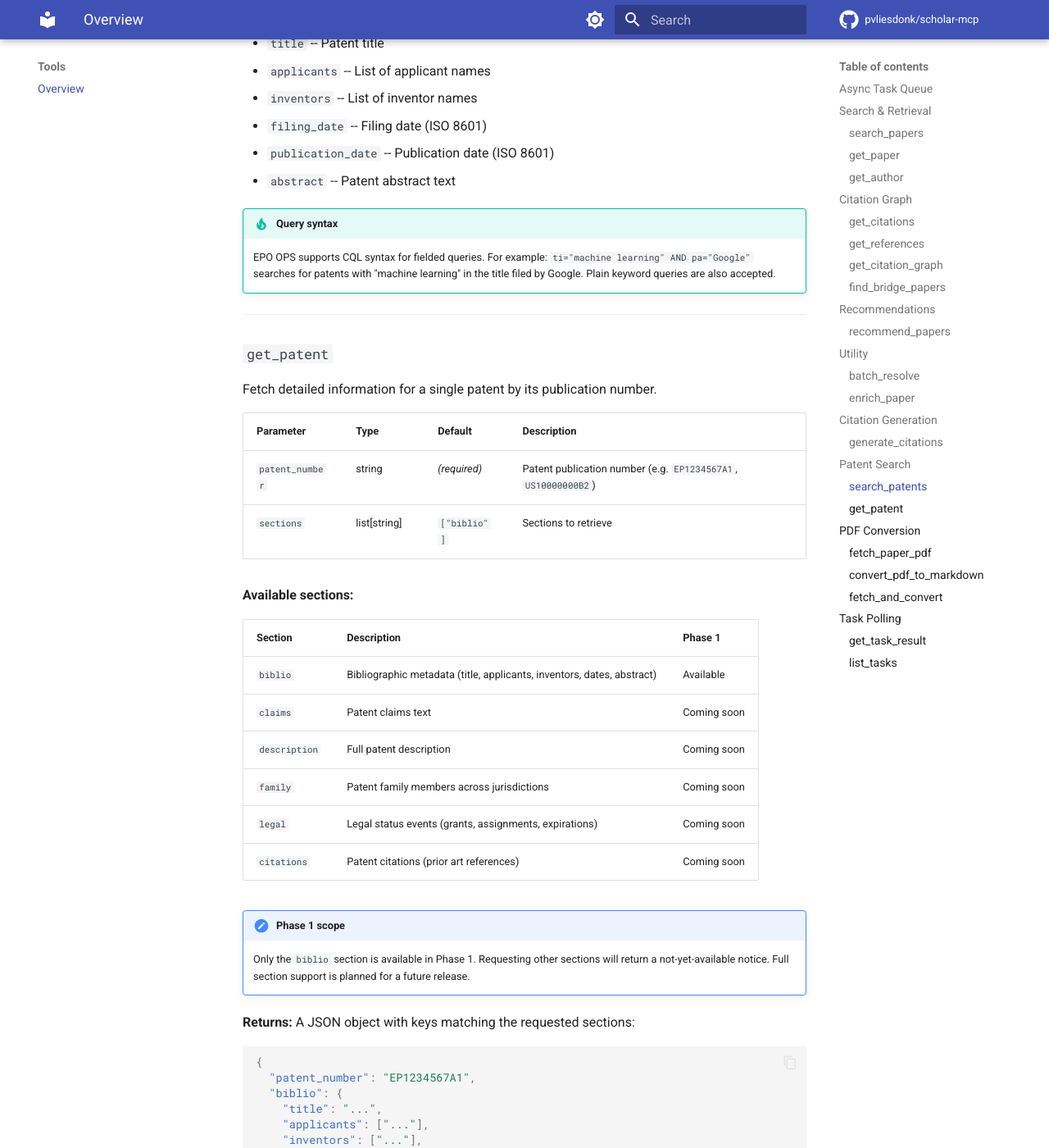
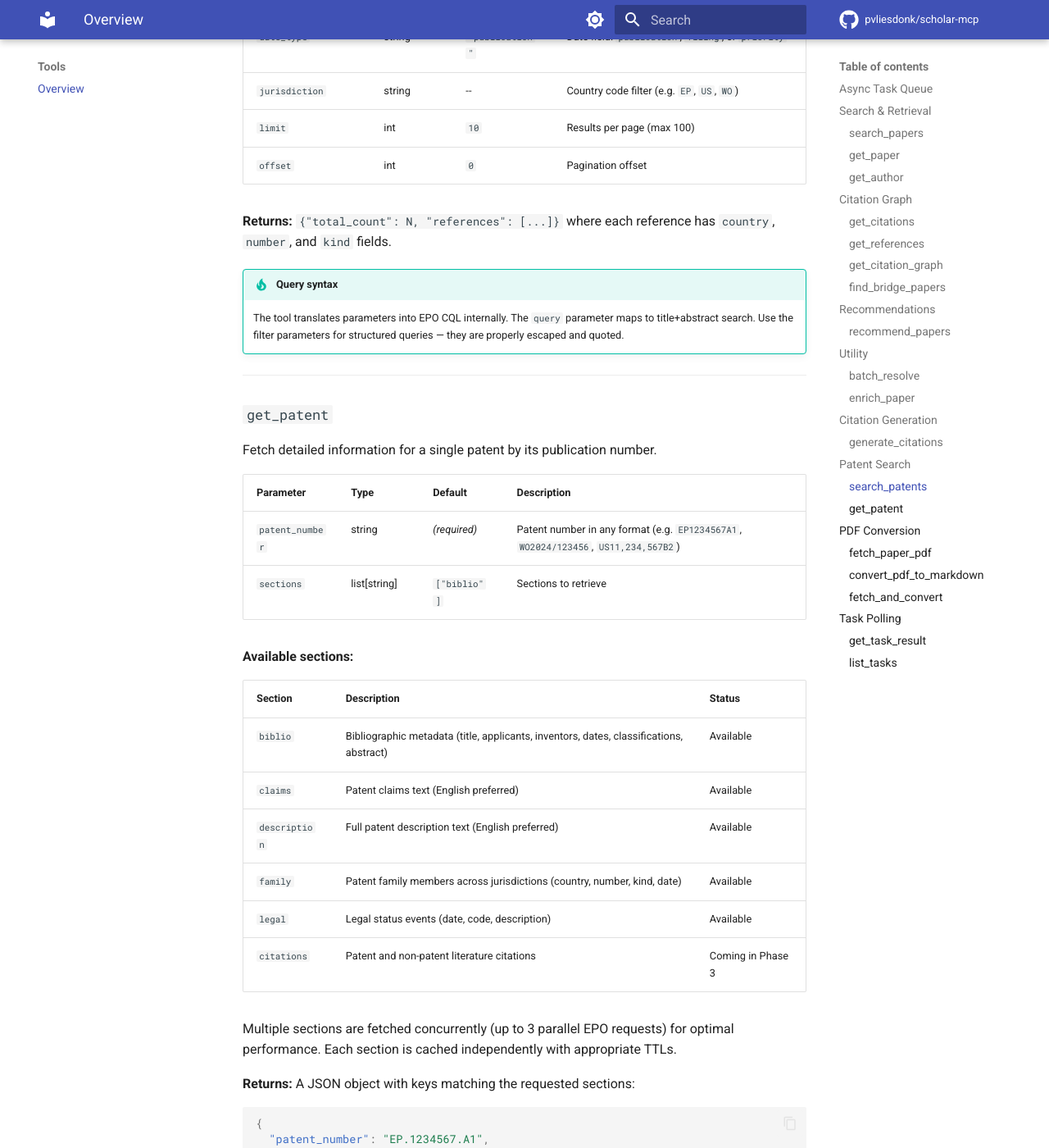
Before and after one commit to pvliesdonk/scholar-mcp, an MkDocs documentation site: the page built from docs/tools/index.md, in a window 1280 px wide and 1400 px high, scrolled down 8666 px. Shown: the whole window at 82% size. Built offline with MkDocs 1.6.1 and Material for MkDocs 9.7.7, drawn with Linux system fonts in a browser that asks for light colours; comment, search, counter and statistics services are not loaded; some of the changed text lies outside the part shown.

Commit message:
docs: update get_patent documentation with all available sections
- Document all search_patents filter parameters
- Update get_patent sections table: claims, description, family, legal
  now marked Available (citations deferred to Phase 3)
- Add example response showing all section types
- Document concurrent fetching and caching behavior

Co-Authored-By: Claude Opus 4.6 <noreply@anthropic.com>

````diff
--- a/docs/tools/index.md
+++ b/docs/tools/index.md
@@ -279,24 +279,21 @@ Search for patents across 100+ patent offices via the EPO Open Patent Services (
 
 | Parameter | Type | Default | Description |
 |---|---|---|---|
-| `query` | string | *(required)* | Patent search query (CQL/Lucene syntax supported) |
+| `query` | string | *(required)* | Natural language or keyword search query |
+| `cpc_classification` | string | -- | CPC classification code filter (e.g. `"H01M10/00"`) |
+| `applicant` | string | -- | Applicant (assignee) name filter |
+| `inventor` | string | -- | Inventor name filter |
+| `date_from` | string | -- | Earliest date (`YYYY-MM-DD`) |
+| `date_to` | string | -- | Latest date (`YYYY-MM-DD`) |
+| `date_type` | string | `"publication"` | Date field: `publication`, `filing`, or `priority` |
+| `jurisdiction` | string | -- | Country code filter (e.g. `EP`, `US`, `WO`) |
 | `limit` | int | `10` | Results per page (max 100) |
 | `offset` | int | `0` | Pagination offset |
 
-**Returns:** `{"data": [...], "total": N}` where each item contains bibliographic metadata for a matching patent.
-
-**Output fields per result:**
-
-- `patent_number` -- EPO-format publication number (e.g. `EP1234567A1`)
-- `title` -- Patent title
-- `applicants` -- List of applicant names
-- `inventors` -- List of inventor names
-- `filing_date` -- Filing date (ISO 8601)
-- `publication_date` -- Publication date (ISO 8601)
-- `abstract` -- Patent abstract text
+**Returns:** `{"total_count": N, "references": [...]}` where each reference has `country`, `number`, and `kind` fields.
 
 !!! tip "Query syntax"
-    EPO OPS supports CQL syntax for fielded queries. For example: `ti="machine learning" AND pa="Google"` searches for patents with "machine learning" in the title filed by Google. Plain keyword queries are also accepted.
+    The tool translates parameters into EPO CQL internally. The `query` parameter maps to title+abstract search. Use the filter parameters for structured queries — they are properly escaped and quoted.
 
 ---
 
@@ -306,36 +303,47 @@ Fetch detailed information for a single patent by its publication number.
 
 | Parameter | Type | Default | Description |
 |---|---|---|---|
-| `patent_number` | string | *(required)* | Patent publication number (e.g. `EP1234567A1`, `US10000000B2`) |
+| `patent_number` | string | *(required)* | Patent number in any format (e.g. `EP1234567A1`, `WO2024/123456`, `US11,234,567B2`) |
 | `sections` | list[string] | `["biblio"]` | Sections to retrieve |
 
 **Available sections:**
 
-| Section | Description | Phase 1 |
+| Section | Description | Status |
 |---|---|---|
-| `biblio` | Bibliographic metadata (title, applicants, inventors, dates, abstract) | Available |
-| `claims` | Patent claims text | Coming soon |
-| `description` | Full patent description | Coming soon |
-| `family` | Patent family members across jurisdictions | Coming soon |
-| `legal` | Legal status events (grants, assignments, expirations) | Coming soon |
-| `citations` | Patent citations (prior art references) | Coming soon |
+| `biblio` | Bibliographic metadata (title, applicants, inventors, dates, classifications, abstract) | Available |
+| `claims` | Patent claims text (English preferred) | Available |
+| `description` | Full patent description text (English preferred) | Available |
+| `family` | Patent family members across jurisdictions (country, number, kind, date) | Available |
+| `legal` | Legal status events (date, code, description) | Available |
+| `citations` | Patent and non-patent literature citations | Coming in Phase 3 |
 
-!!! note "Phase 1 scope"
-    Only the `biblio` section is available in Phase 1. Requesting other sections will return a not-yet-available notice. Full section support is planned for a future release.
+Multiple sections are fetched concurrently (up to 3 parallel EPO requests) for optimal performance. Each section is cached independently with appropriate TTLs.
 
 **Returns:** A JSON object with keys matching the requested sections:
 
 ```json
 {
-  "patent_number": "EP1234567A1",
+  "patent_number": "EP.1234567.A1",
   "biblio": {
     "title": "...",
+    "abstract": "...",
     "applicants": ["..."],
     "inventors": ["..."],
-    "filing_date": "2020-01-15",
-    "publication_date": "2021-07-21",
-    "abstract": "..."
-  }
+    "publication_number": "EP.1234567.A1",
+    "publication_date": "2020-01-15",
+    "filing_date": "2019-06-01",
+    "priority_date": "2019-01-15",
+    "family_id": "12345678",
+    "classifications": ["H04L29/06"],
+    "url": "https://worldwide.espacenet.com/..."
+  },
+  "claims": "1. A method for...\n\n2. The method of claim 1...",
+  "family": [
+    {"country": "US", "number": "11234567", "kind": "B2", "date": "2021-03-01"}
+  ],
+  "legal": [
+    {"date": "2019-05-01", "code": "APPLICATION", "description": "Application filed"}
+  ]
 }
 ```
 
````
Also changed, not shown: 1 other file.
